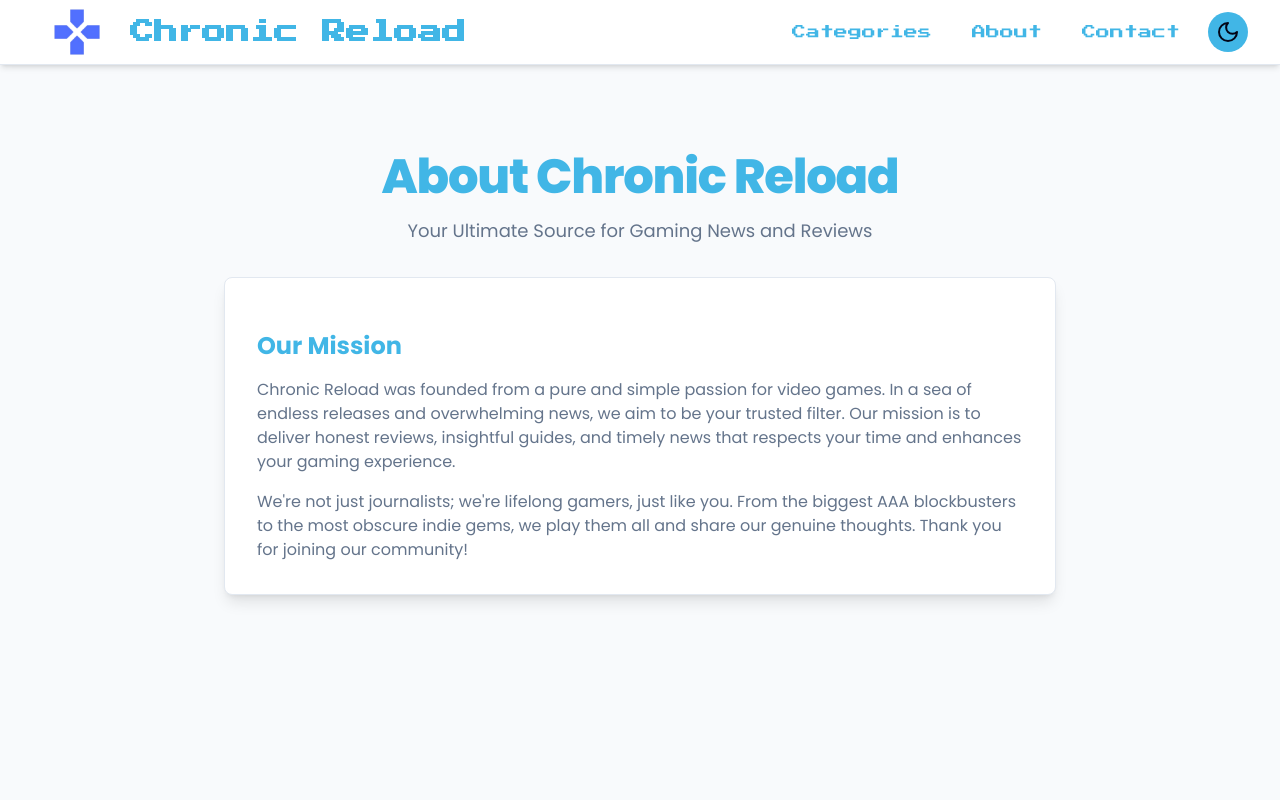
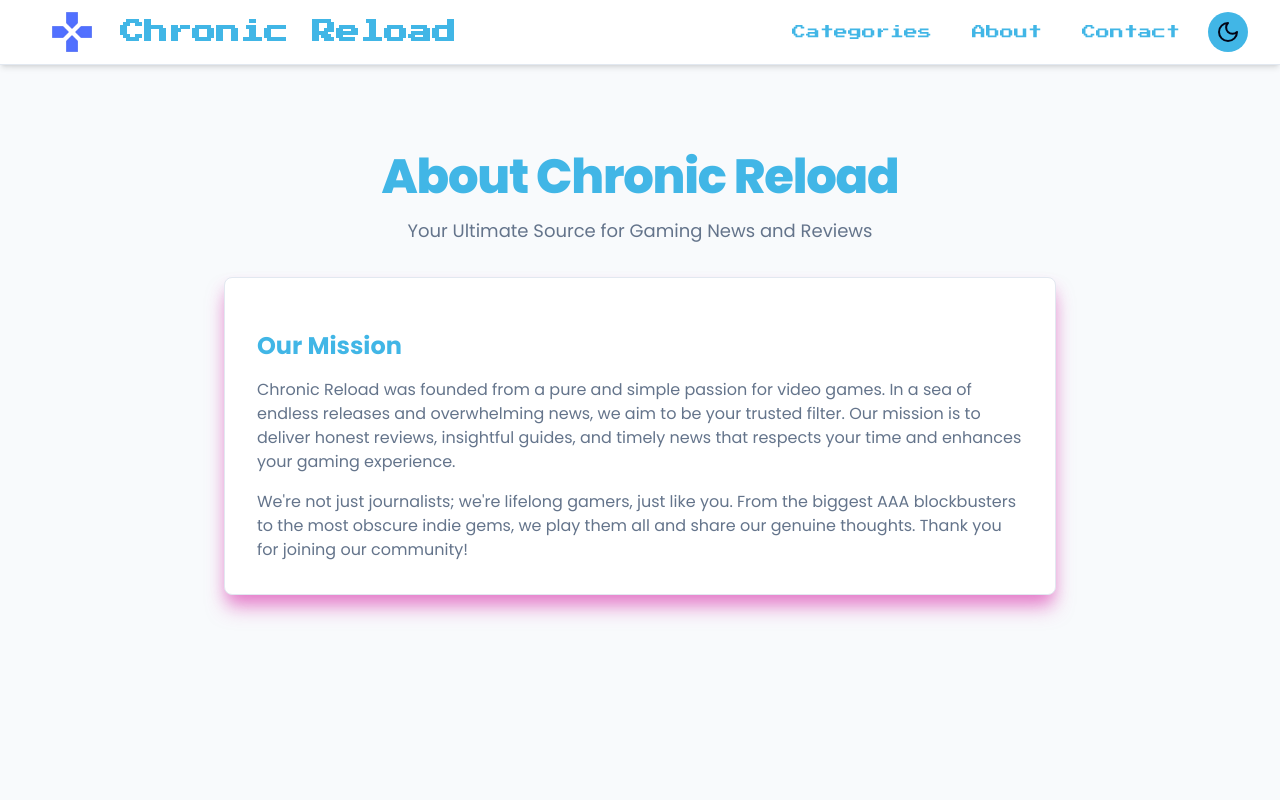
Before and after one commit to arvinwira/gaming-blog, a Next.js app: page /about in a window 1280 px wide. Shown: the top 800 px of the page. Built offline with nearby package versions, Linux system fonts and the light colour scheme.

Commit message:
ui updates

```diff
--- a/app/about/page.js
+++ b/app/about/page.js
@@ -14,7 +14,7 @@ export default function AboutPage() {
           Your Ultimate Source for Gaming News and Reviews
         </p>
 
-        <div className="text-left bg-card p-8 rounded-lg shadow-lg border border-border">
+        <div className="text-left bg-card p-8 rounded-lg shadow-lg border border-border shadow-secondary">
           <h2 className="text-2xl font-bold text-primary mb-4">Our Mission</h2>
           <p className="text-muted-foreground mb-4">
             Chronic Reload was founded from a pure and simple passion for video games. In a sea of endless releases and overwhelming news, we aim to be your trusted filter. Our mission is to deliver honest reviews, insightful guides, and timely news that respects your time and enhances your gaming experience.
--- a/app/contact/page.js
+++ b/app/contact/page.js
@@ -14,7 +14,7 @@ export default function ContactPage() {
           Have a tip, a question, or just want to say hi? We'd love to hear from you.
         </p>
 
-        <div className="bg-card p-8 rounded-lg shadow-lg inline-block border border-border">
+        <div className="bg-card p-8 rounded-lg shadow-lg inline-block border border-border shadow-secondary">
           <h2 className="text-2xl font-bold text-primary mb-4">Contact Information</h2>
           <p className="text-muted-foreground text-lg">
             For all inquiries, please email us at:
--- a/app/globals.css
+++ b/app/globals.css
@@ -118,7 +118,7 @@ body {
   .border-secondary { border-color: rgb(var(--secondary)); } /* pink */
 
   .shadow-secondary {
-    box-shadow: 0 10px 15px -3px rgb(var(--secondary) / 0.4),
-                0 4px 6px -4px rgb(var(--secondary) / 0.3);
+    box-shadow: 0 15px 20px -3px rgb(var(--secondary) / 0.5),
+                0 8px 16px -4px rgb(var(--secondary) / 0.4);
   }
 }
--- a/app/page.js
+++ b/app/page.js
@@ -36,8 +36,8 @@ export default function BlogHome() {
   return (
     <div className="bg-background text-primary">
       {/* Hero Section - Trending Post */}
-      <Link href={`/blog/${trendingPost.slug}`} className="block group">
-      <section className="relative w-full max-w-6xl mx-auto my-8 rounded-3xl overflow-hidden h-[500px] transition-transform duration-300 group-hover:scale-105 group-hover:brightness-110">
+      <Link href={`/blog/${trendingPost.slug}`} className="block group ">
+      <section className="relative w-full max-w-6xl mx-auto my-8 rounded-3xl shadow-2xl shadow-secondary overflow-hidden h-[500px] transition-transform duration-300 group-hover:scale-105 group-hover:brightness-110">
         <Image
           src={trendingPost.coverImage}
           alt={trendingPost.title}
@@ -46,10 +46,10 @@ export default function BlogHome() {
         />
         <div className="absolute inset-0 bg-black/50" />
         <div className="relative z-10 p-8 md:p-12 flex flex-col justify-center h-full text-white">
-          <div className="text-sm font-semibold mb-4 inline-block">
+          <div className="text-sm font-semibold mb-2 inline-block">
             Trending
           </div>
-          <h1 className="text-3xl text-primary md:text-5xl font-bold mb-4 max-w-2xl">
+          <h1 className="text-3xl text-primary md:text-5xl font-bold mb-4 max-w-2xl group-hover:underline">
             {trendingPost.title}
           </h1>
           <p className="text-lg max-w-2xl">
@@ -66,10 +66,11 @@ export default function BlogHome() {
         <h2 className="text-3xl font-bold text-left mb-10">Featured Posts</h2>
         <div className="grid grid-cols-1 md:grid-cols-2 lg:grid-cols-3 gap-8">
           {featuredPosts.map(post => (
-              <Link href={`/blog/${post.slug}`} key={post.slug} className="block bg-card rounded-lg overflow-hidden shadow-secondary hover:scale-105 transition-transform duration-300 border border-border">
+            // Add the 'group' class to this Link component
+            <Link href={`/blog/${post.slug}`} key={post.slug} className="block group bg-card rounded-lg overflow-hidden shadow-secondary hover:scale-105 transition-transform duration-300 border border-border">
               <Image src={post.coverImage} alt={post.title} width={400} height={250} className="w-full h-48 object-cover"/>
               <div className="p-6">
-                  <h3 className="text-xl font-semibold mb-2">{post.title}</h3>
+                <h3 className="text-xl font-semibold mb-2 group-hover:underline">{post.title}</h3>
                 <p className="text-muted-foreground text-sm">{post.excerpt}</p>
               </div>
             </Link>
--- a/components/CategoryFilter.js
+++ b/components/CategoryFilter.js
@@ -44,7 +44,7 @@ export default function CategoryFilter({ posts, categories }) {
       {/* Posts Grid */}
       <div className="grid grid-cols-1 md:grid-cols-2 lg:grid-cols-3 gap-8">
         {filteredPosts.map(post => (
-          <Link href={`/blog/${post.slug}`} key={post.slug} className="block bg-card rounded-xl overflow-hidden shadow-lg hover:scale-[1.02] transition-transform duration-300 border border-border">
+          <Link href={`/blog/${post.slug}`} key={post.slug} className="block bg-card rounded-xl overflow-hidden shadow-lg hover:scale-[1.02] shadow-secondary transition-transform duration-300 border border-border">
             <Image src={post.coverImage} alt={post.title} width={400} height={250} className="w-full h-48 object-cover"/>
             <div className="p-6">
               <div className="flex flex-wrap gap-2 mb-3">
--- a/components/Header.js
+++ b/components/Header.js
@@ -19,8 +19,8 @@ export default function Header() {
               <Image
                 src="/logo.png"
                 alt="GameOn Logo"
-                width={90}
-                height={30}
+                width={80}
+                height={20}
               />
               <span
                 className="text-xl md:text-2xl font-bold text-primary"
--- a/posts/peak.md
+++ b/posts/peak.md
@@ -1,5 +1,5 @@
 ---
-title: 'PEAK: Landfall’s New Physics-Based Co-op Climbing Game You Need to Try"'
+title: 'PEAK: Landfall’s New Physics-Based Co-op Climbing Game You Need to Try'
 date: '2025-07-18'
 excerpt: 'If you love games that transform teamwork into laughter, chaos, and unforgettable moments, get ready for PEAK.'
 coverImage: '/images/PEAK.png'
```
Lines whose indentation alone changed are shown as unchanged.
